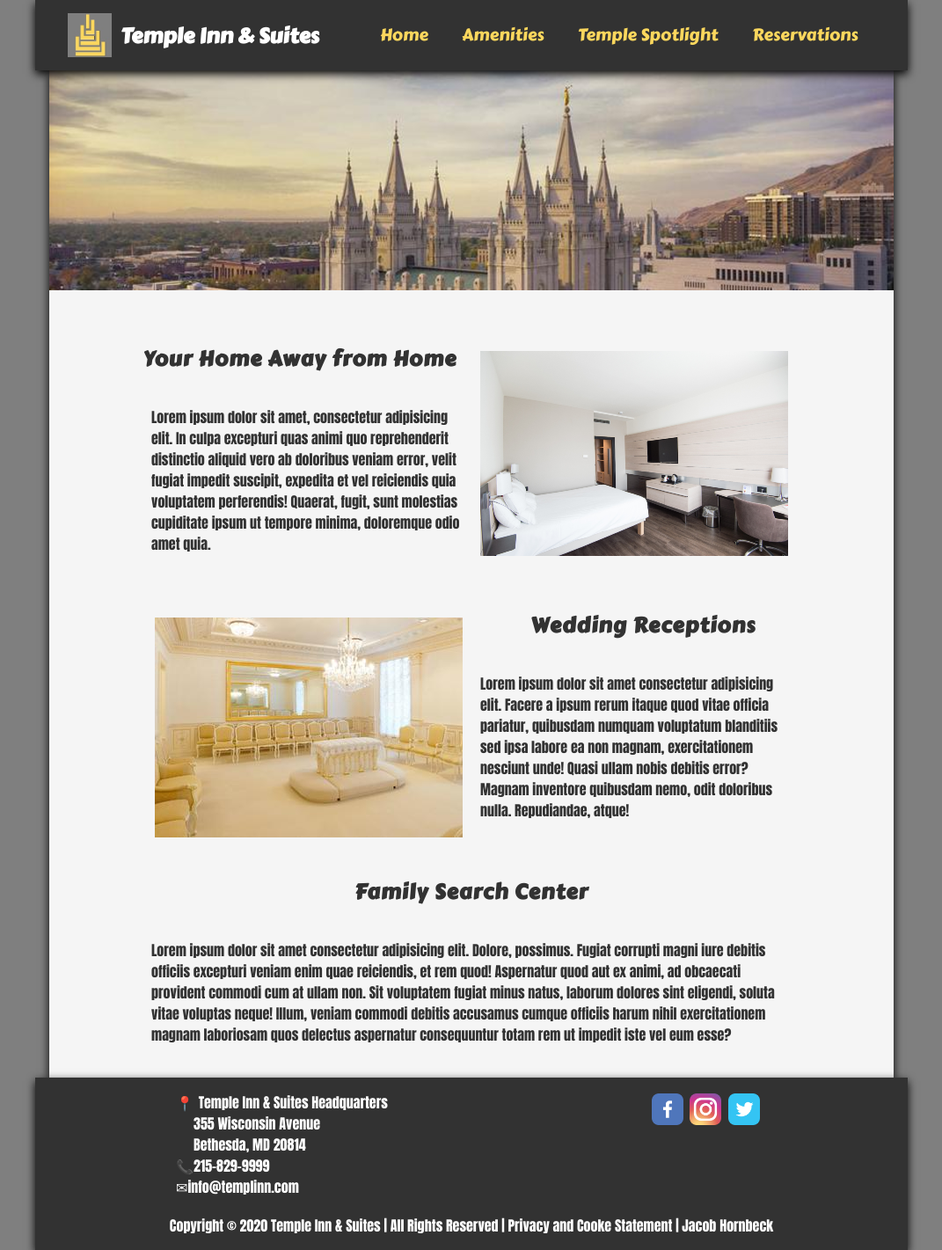
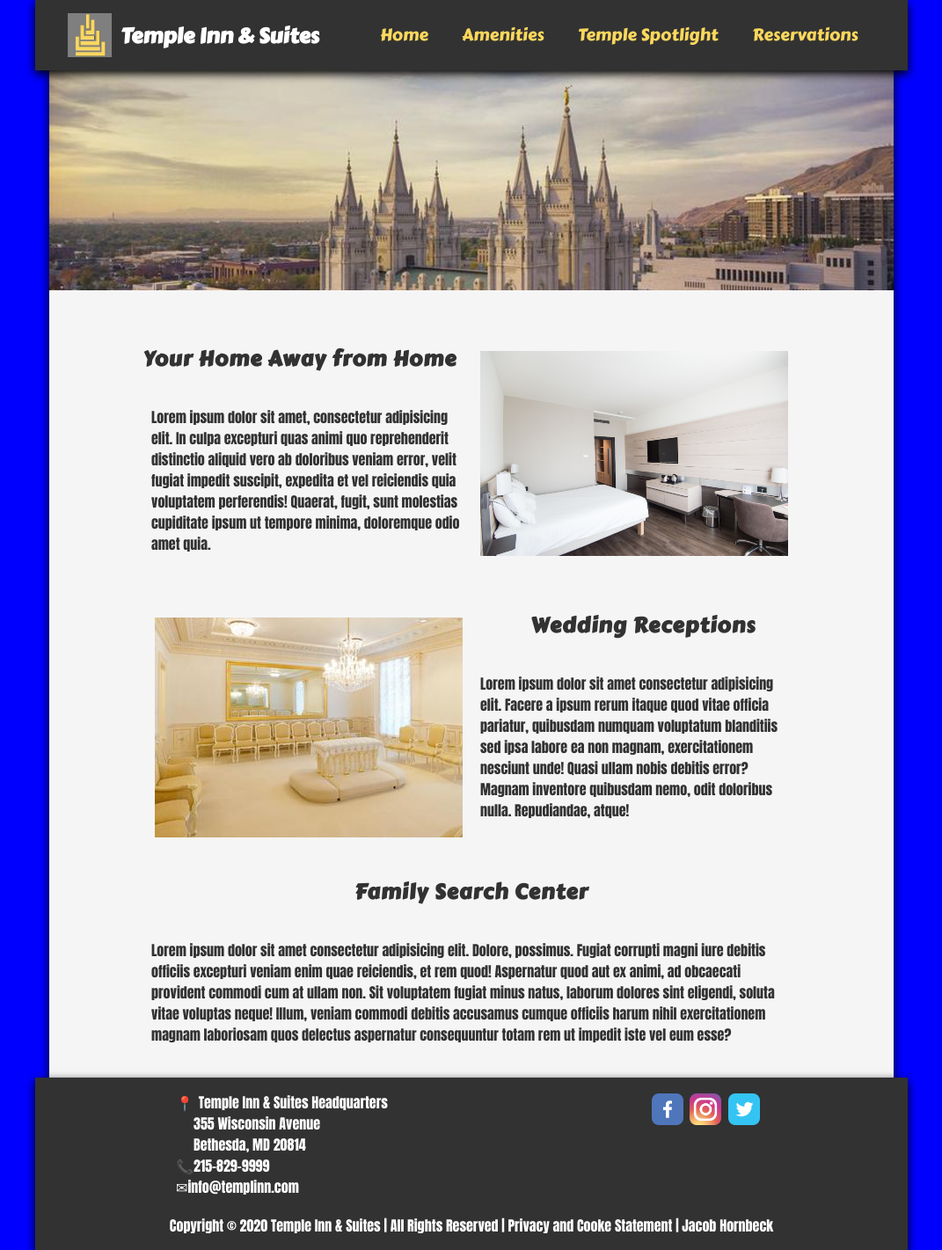
Before and after one commit to JacobHornbeck/JacobHornbeck.github.io, a PHP site: page /wdd130/project/ in a window 1280 px wide. Shown: the whole page at 88% size, without its empty margins (104-1175 px from the left). Run offline with PHP 8.4, Linux system fonts and the light colour scheme; some web fonts are replaced.

Commit message:
seeing if it works

```diff
--- a/wdd130/project/styles/style.css
+++ b/wdd130/project/styles/style.css
@@ -11,6 +11,7 @@
 
 html {
     background-color: var(--primary-color);
+    background: blue;
 }
 
 body {
```
